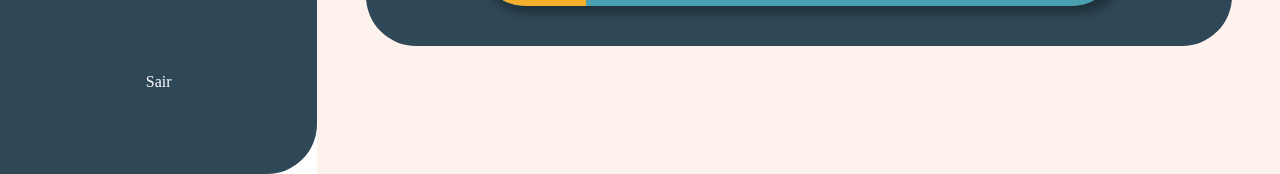
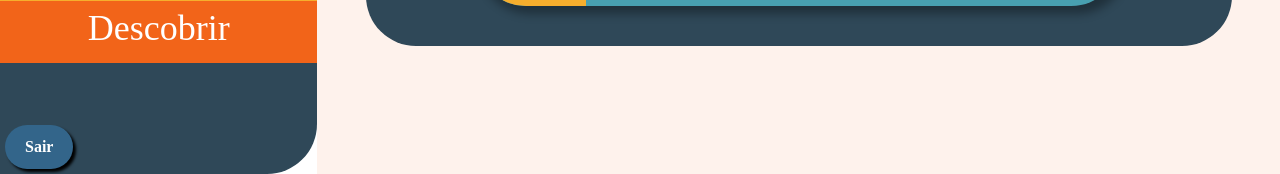
Before and after one commit to victorsnms/discipliny, a React (Create React App) app: page /habits in a window 1280 px wide. Shown: the part 917-1091 px from the top of the page. Built offline with nearby package versions, Linux system fonts and the light colour scheme; a web font is replaced by a local one.

Commit message:
fix:updated component menumobile

```diff
--- a/src/Components/Button/styles.js
+++ b/src/Components/Button/styles.js
@@ -10,6 +10,10 @@ export const StyledButton = styled.button`
   background-color: #33658a;
   color: white;
   box-shadow: 3px 3px 3px black;
+  position: absolute;
+  left: 5px;
+  bottom: 5px;
+
   &:hover {
     filter: contrast(150%);
   }
--- /dev/null
+++ b/src/Components/MenuMobile/index.jsx
@@ -0,0 +1,13 @@
+import { MenuMobileC } from "../MenuMobile/menuMobile.style";
+
+const MenuMobile = () => {
+  return (
+    <MenuMobileC>
+      <button className="buttonHab">Habit</button>
+      <button className="buttonMyGrup">My Grp</button>
+      <button className="buttonDesco">Desco</button>
+    </MenuMobileC>
+  );
+};
+
+export default MenuMobile;
--- a/src/styles/MenuMobile/Footer.style.js
+++ b/src/Components/MenuMobile/menuMobile.style.js
@@ -1,6 +1,6 @@
 import styled from "styled-components";
 
-export const MenuMobile = styled.div`
+export const MenuMobileC = styled.div`
   display: none;
   justify-content: space-evenly;
   color: black;
--- a/src/Pages/Groups/index.jsx
+++ b/src/Pages/Groups/index.jsx
@@ -1,7 +1,7 @@
 import { useHistory } from "react-router-dom";
 import { GroupsWrapper } from "./groupscards";
 import CardGroups from "../../Components/CardGroups";
-import { MenuMobile } from "../../styles/MenuMobile/Footer.style";
+import MenuMobile from "../../Components/MenuMobile";
 
 function Groups() {
   const history = useHistory();
@@ -37,11 +37,7 @@ function Groups() {
               <CardGroups name="GroupName" />
             </div>
           </section>
-          <MenuMobile>
-            <button className="buttonHab">Habit</button>
-            <button className="buttonMyGrup">My Grp</button>
-            <button className="buttonDesco">Desco</button>
-          </MenuMobile>
+          <MenuMobile />
         </div>
       </GroupsWrapper>
     </>
--- a/src/Pages/Habits/index.jsx
+++ b/src/Pages/Habits/index.jsx
@@ -1,7 +1,9 @@
 import { Redirect, useHistory } from "react-router-dom";
 import CardHabit from "../../Components/CardHabits";
-import { MenuMobile } from "../../styles/MenuMobile/Footer.style";
+
 import { HabitWrapper } from "./habitwrapper.style";
+import Button from "../../Components/Button";
+import MenuMobile from "../../Components/MenuMobile";
 
 const Habits = ({ logged }) => {
   const history = useHistory();
@@ -30,7 +32,9 @@ const Habits = ({ logged }) => {
             <p className="MyGroup"> Meus Grupos</p>
             <p className="Descobrir">Descobrir</p>
           </div>
-          <button>Sair</button>
+          <Button text="Sair" type="logout">
+            Sair
+          </Button>
         </aside>
         <div className="ContainerCards">
           <section>
@@ -44,11 +48,7 @@ const Habits = ({ logged }) => {
               <CardHabit />
             </div>
           </section>
-          <MenuMobile>
-            <button className="buttonHab">Habit</button>
-            <button className="buttonMyGrup">My Grp</button>
-            <button className="buttonDesco">Desco</button>
-          </MenuMobile>
+          <MenuMobile />
         </div>
       </HabitWrapper>
     </>
--- a/src/Pages/MyGroups/index.jsx
+++ b/src/Pages/MyGroups/index.jsx
@@ -2,7 +2,7 @@ import { useHistory } from "react-router-dom";
 import { MyGroupsWrapper } from "./myGroups";
 import CardGroups from "../../Components/CardGroups";
 import CardAdd from "../../Components/CardAdd";
-import { MenuMobile } from "../../styles/MenuMobile/Footer.style";
+import MenuMobile from "../../Components/MenuMobile";
 
 function Groups() {
   const history = useHistory();
@@ -38,11 +38,7 @@ function Groups() {
               <CardAdd />
             </div>
           </section>
-          <MenuMobile>
-            <button className="buttonHab">Habit</button>
-            <button className="buttonMyGrup">My Grp</button>
-            <button className="buttonDesco">Desco</button>
-          </MenuMobile>
+          <MenuMobile />
         </div>
       </MyGroupsWrapper>
     </>
```
